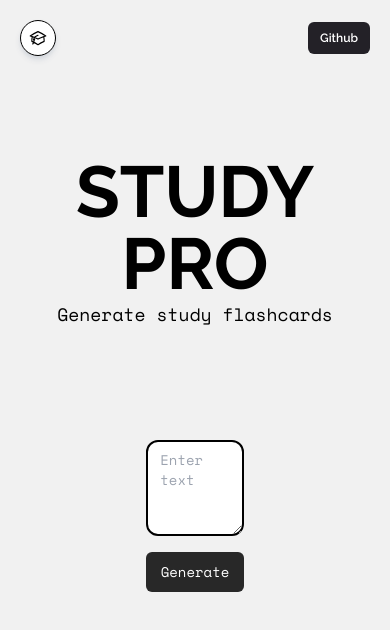
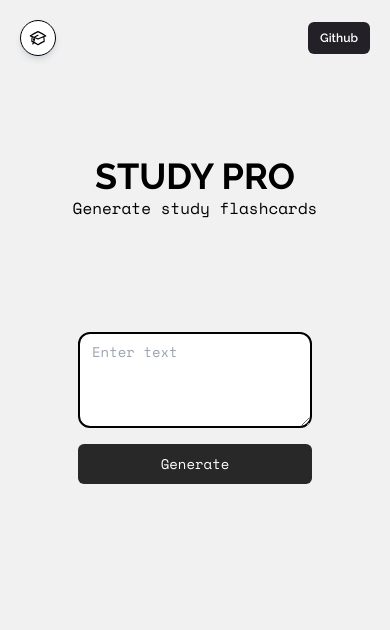
Before and after one commit to limitlez2020/flashcard_saas, a Next.js app: page / in a window 390 px wide. Shown: the top 630 px of the page. Built offline with nearby package versions, Linux system fonts and the light colour scheme; a web font is replaced by a local one.

Commit message:
Fixing responsivness issues 1 - Did the header and the textarea responsiveness.

```diff
--- a/app/page.js
+++ b/app/page.js
@@ -179,17 +179,16 @@ export default function Generate() {
 
         {/* Header: */}
         <div className="w-full flex flex-col items-center pt-20 pb-24 justify-center align-middle">
-          <h1 className={`${raleway.className} text-7xl text-center font-bold`}>STUDY PRO</h1>
+          <h1 className={`${raleway.className} lg:text-7xl md:text-5xl text-4xl text-center font-bold`}>STUDY PRO</h1>
 
-          <h3 className={`${space_mono.className} text-lg mb-4`}>
+          <h3 className={`${space_mono.className} lg:text-lg md:text-lg text-base mb-4`}>
             Generate study flashcards
           </h3>
         </div>
 
         {/* Generate Flashcards: */}
-        <div className={`${space_mono.className} h-full w-1/4 flex flex-col`}>
+        <div className={`${space_mono.className} h-full lg:w-1/4 md:w-1/4 w-3/5 flex flex-col`}>
 
-          {/* <div className='flex flex-row justify-center align-middle'> */}
           {/* Get Text to generate flashcards on: */}
           <textarea
             value={text}
@@ -215,12 +214,12 @@ export default function Generate() {
         {/* Flashcard Area */}
         {flashcards.length > 0 && (
           <div className='flex flex-col justify-center items-center'>
-            <div className="flex flex-row justify-center items-center h-full mt-28 mx-16 mb-7 gap-12">
+            <div className="flex lg:flex-row md:flex-row flex-col justify-center items-center h-full mt-28 mb-7 lg:gap-12 md:gap-5 gap-2">
               {/* Previous Icon -- go to previous flashcard: */}
-              <button className='border-black border-2 rounded-full p-3'
+              <button className='border-black border-2 rounded-full lg:p-3 md:p-3 p-2'
                       onClick={prevFlashcard}
               >
-                <ArrowLongLeftIcon className='w-5 h-5 text-black'/>
+                <ArrowLongLeftIcon className='lg:w-5 md:w-5 w-4 lg:h-5 md:h-5 h-4 text-black'/>
               </button>
 
               {/* Flashcard Container: */}
@@ -231,10 +230,10 @@ export default function Generate() {
               </div>
 
               {/* Next Icon -- go to next flashcard: */}
-              <button className='border-black border-2 rounded-full p-3'
+              <button className='border-black border-2 rounded-full lg:p-3 md:p-3 p-2'
                       onClick={nextFlashcard}
               >
-                <ArrowLongRightIcon className='w-5 h-5 text-black'/>
+                <ArrowLongRightIcon className='lg:w-5 md:w-5 w-4 lg:h-5 md:h-5 h-4 text-black'/>
               </button>
             </div>
 
```
